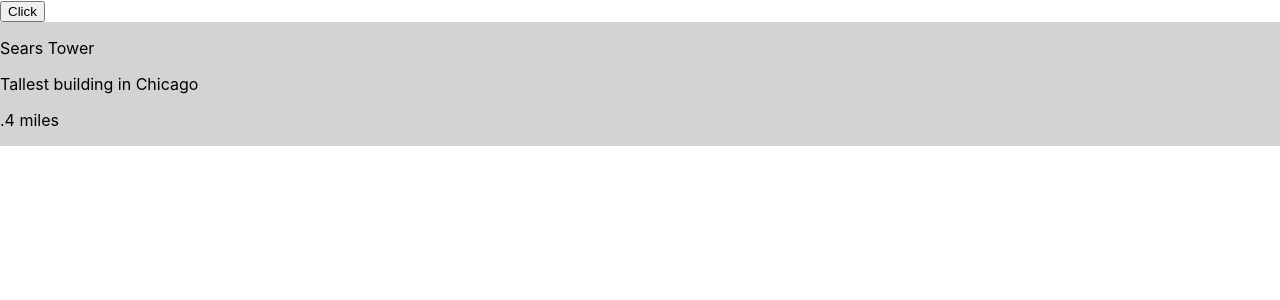
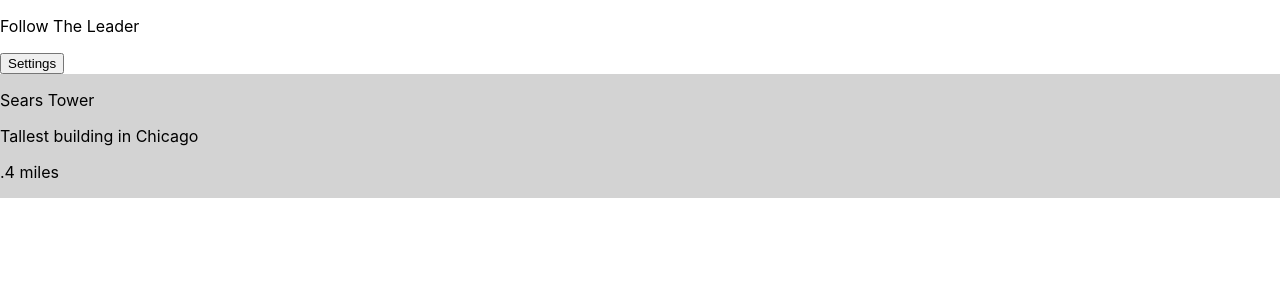
Before and after one commit to cs394-w19/followtheleader, a React (Create React App) app: page / in a window 1280 px wide. Shown: the top 300 px of the page. Built offline with nearby package versions, Linux system fonts and the light colour scheme.

Commit message:
made css changes

```diff
--- a/src/App.js
+++ b/src/App.js
@@ -1,13 +1,17 @@
 import React, { Component } from 'react';
 import Card from './Components/Card.js'
 import Settings from './Components/Settings.js'
+import Header from './Components/Header.js'
 
 class App extends Component {
   render() {
     return (
       <div>
+        <Header/>
         <Settings/>
-        <Card/>
+        <Card>
+
+        </Card>
       </div>
     );
   }
--- a/src/Components/Card.js
+++ b/src/Components/Card.js
@@ -17,6 +17,7 @@
         <p>
           {data['distance']}
         </p>
+
       </div>
     );
   }
--- /dev/null
+++ b/src/Components/Header.js
@@ -0,0 +1,13 @@
+import React, { Component } from 'react';
+
+class Header extends Component {
+  render() {
+    return (
+      <div>
+        <p>Follow The Leader</p>
+      </div>
+    );
+  }
+}
+
+export default Header;
--- a/src/Components/Settings.js
+++ b/src/Components/Settings.js
@@ -5,7 +5,7 @@
   render() {
     return (
 
-      <button>Click</button>
+      <button>Settings</button>
     );
   }
 }
```
